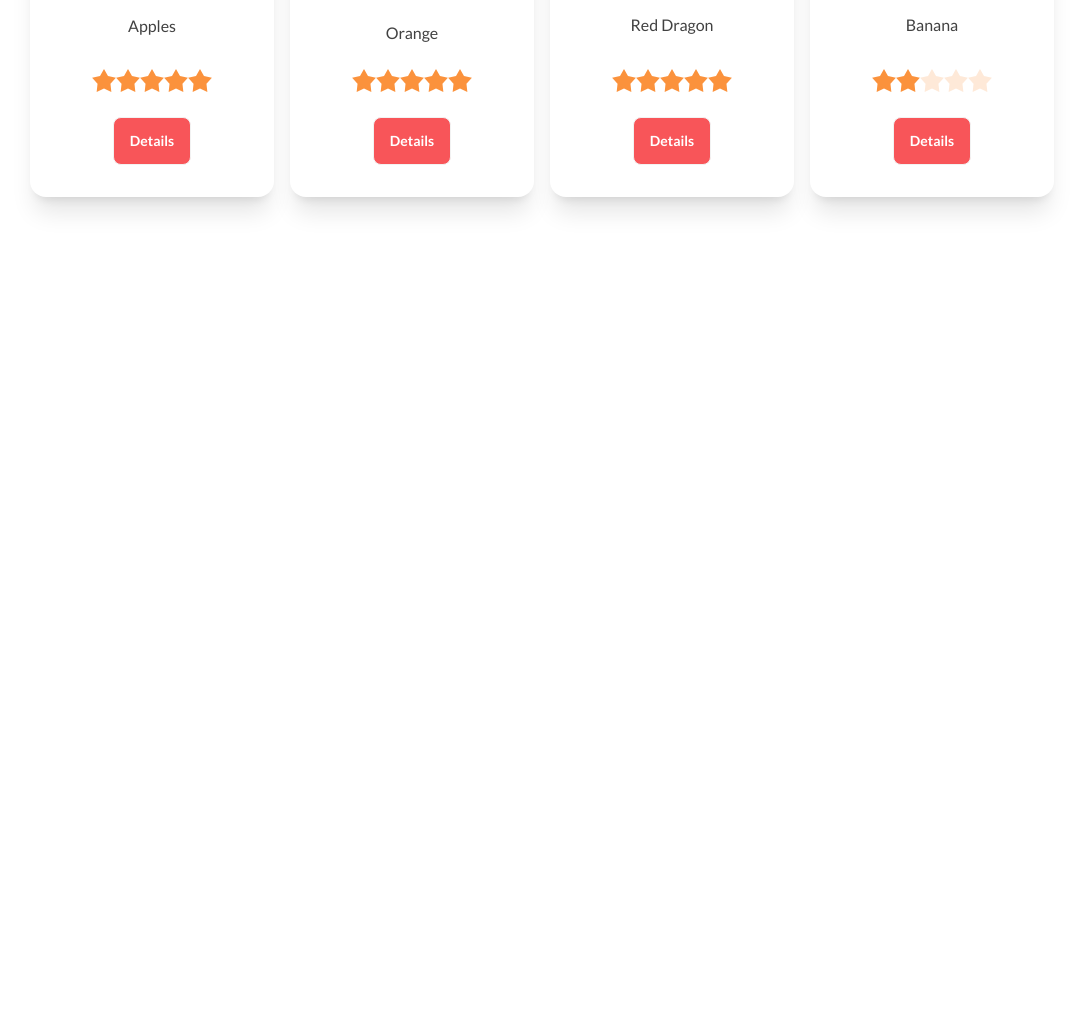
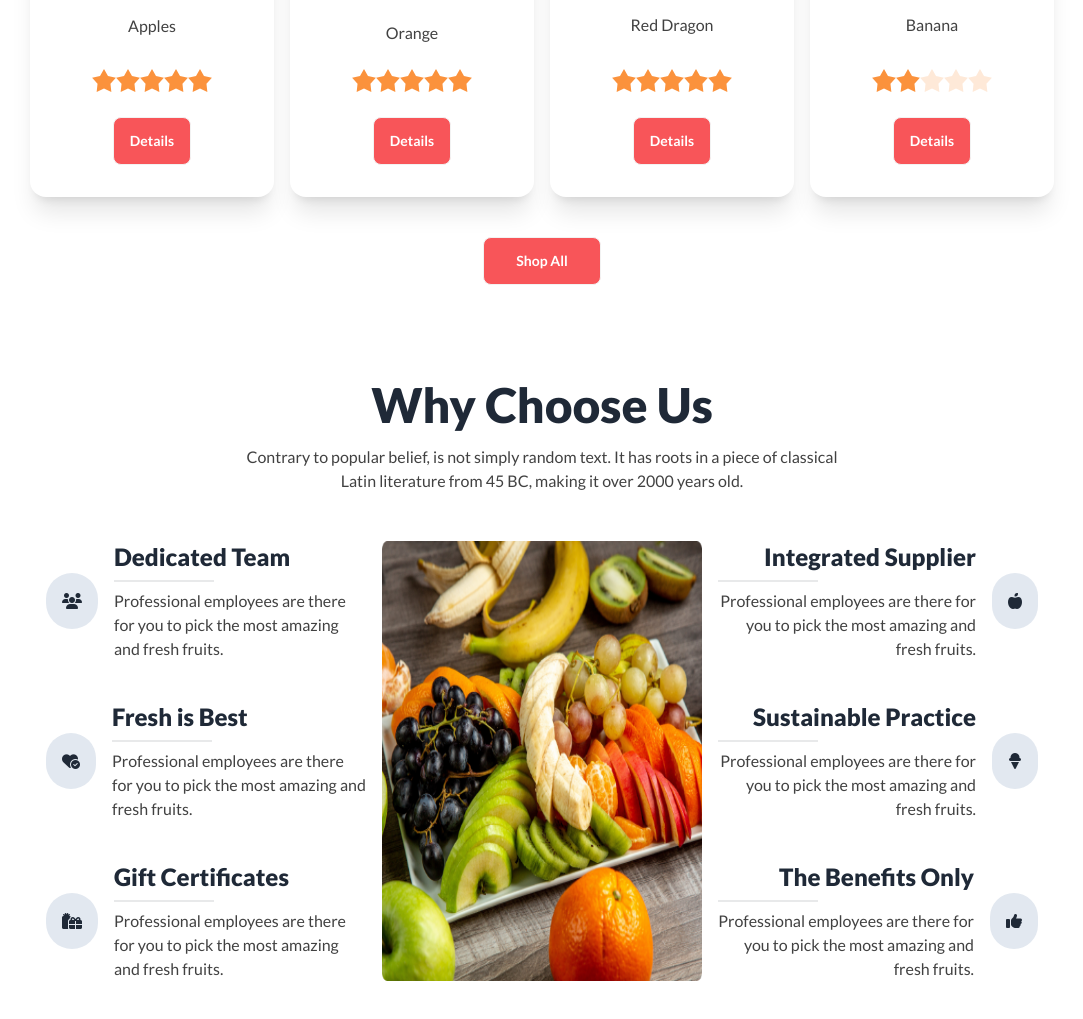
Before and after one commit to joytunnahar/my-fruit-brust, a plain HTML site: page index.html in a window 1280 px wide. Shown: the part 1009-2028 px from the top of the page, without its empty margins (98-1181 px from the left). Before the commit the page ends 1302 px from the top, so only its background shows below. Drawn offline with nearby package versions, Linux system fonts and the light colour scheme.

Commit message:
why choose us add

```diff
--- a/index.html
+++ b/index.html
@@ -226,6 +226,103 @@
           </div>
         </div>
       </div>
+      <div class="flex justify-center">
+        <button class="btn bg-primary-color  px-8 text-white mt-10 capitalize ">Shop All</button>
+      </div>
+        </section>
+        <!-- meet our team section -->
+        <section>
+
+        </section>
+        <!-- Why choose us section -->
+        <section class="my-24 lg:mx-32 px-4">
+          <div class="text-center">
+            <h3 class="text-5xl text-black-text font-extrabold mb-4 ">Why Choose Us</h3>
+          <p class="text-light-gray-text lg:w-[600px] mx-auto">Contrary to popular belief, is not simply random text. It has roots in a piece of classical Latin literature from 45 BC, making it over 2000 years old.</p>
+          </div>
+          <!-- why choose us container -->
+      <div class="grid grid-cols-1 my-12 lg:grid-cols-3 gap-4">
+        <div class="space-y-10 ">
+
+          <div class="flex items-center gap-4">
+            <div class="bg-slate-200 rounded-full p-4">
+              <i class="fa-solid fa-users"></i>
+            </div>
+            <div class="space-y-0">
+              <h4 class="text-2xl text-black-text font-extrabold">Dedicated Team</h4>
+            <div class="divider lg:w-[100px]"></div>
+            <p class="text-light-gray-text">Professional employees are there for you to pick the most amazing and fresh fruits.</p>
+            </div>
+
+          </div>
+          <div class="flex items-center gap-4">
+            <div class="bg-slate-200 rounded-full p-4">
+              <i class="fa-solid fa-heart-circle-check"></i>
+            </div>
+            <div class="space-y-0">
+              <h4 class="text-2xl text-black-text font-extrabold">Fresh is Best</h4>
+            <div class="divider lg:w-[100px]"></div>
+            <p class="text-light-gray-text">Professional employees are there for you to pick the most amazing and fresh fruits.</p>
+            </div>
+
+          </div>
+          <div class="flex items-center gap-4">
+            <div class="bg-slate-200 rounded-full p-4">
+              <i class="fa-solid fa-gifts"></i>
+            </div>
+            <div class="space-y-0">
+              <h4 class="text-2xl text-black-text font-extrabold">Gift Certificates</h4>
+            <div class="divider lg:w-[100px]"></div>
+            <p class="text-light-gray-text">Professional employees are there for you to pick the most amazing and fresh fruits.</p>
+            </div>
+
+          </div>
+        </div>
+        <!-- why choose us img -->
+        <div >
+          <img class="h-[440px]" src="images/whychoose1.png" alt="">
+        </div>
+        <div class="space-y-10  text-right">
+
+          <div class="flex items-center gap-4">
+
+            <div class="space-y-0">
+              <h4 class="text-2xl text-black-text font-extrabold">Integrated Supplier</h4>
+            <div class="divider lg:w-[100px] "></div>
+            <p class="text-light-gray-text">Professional employees are there for you to pick the most amazing and fresh fruits.</p>
+            </div>
+            <div class="bg-slate-200 rounded-full p-4">
+              <i class="fa-solid fa-apple-whole"></i>
+            </div>
+
+          </div>
+          <div class="flex items-center gap-4">
+
+            <div class="space-y-0">
+              <h4 class="text-2xl text-black-text font-extrabold">Sustainable Practice</h4>
+            <div class="divider lg:w-[100px]"></div>
+            <p class="text-light-gray-text">Professional employees are there for you to pick the most amazing and fresh fruits.</p>
+            </div>
+            <div class="bg-slate-200 rounded-full p-4">
+              <i class="fa-solid fa-ice-cream"></i>
+            </div>
+
+          </div>
+          <div class="flex items-center gap-4">
+
+            <div class="space-y-0">
+              <h4 class="text-2xl text-black-text font-extrabold">The Benefits Only</h4>
+            <div class="divider lg:w-[100px]"></div>
+            <p class="text-light-gray-text">Professional employees are there for you to pick the most amazing and fresh fruits.</p>
+            </div>
+            <div class="bg-slate-200 rounded-full p-4">
+              <i class="fa-solid fa-thumbs-up"></i>
+            </div>
+
+          </div>
+        </div>
+      </div>
+
         </section>
 
    </main>
```
